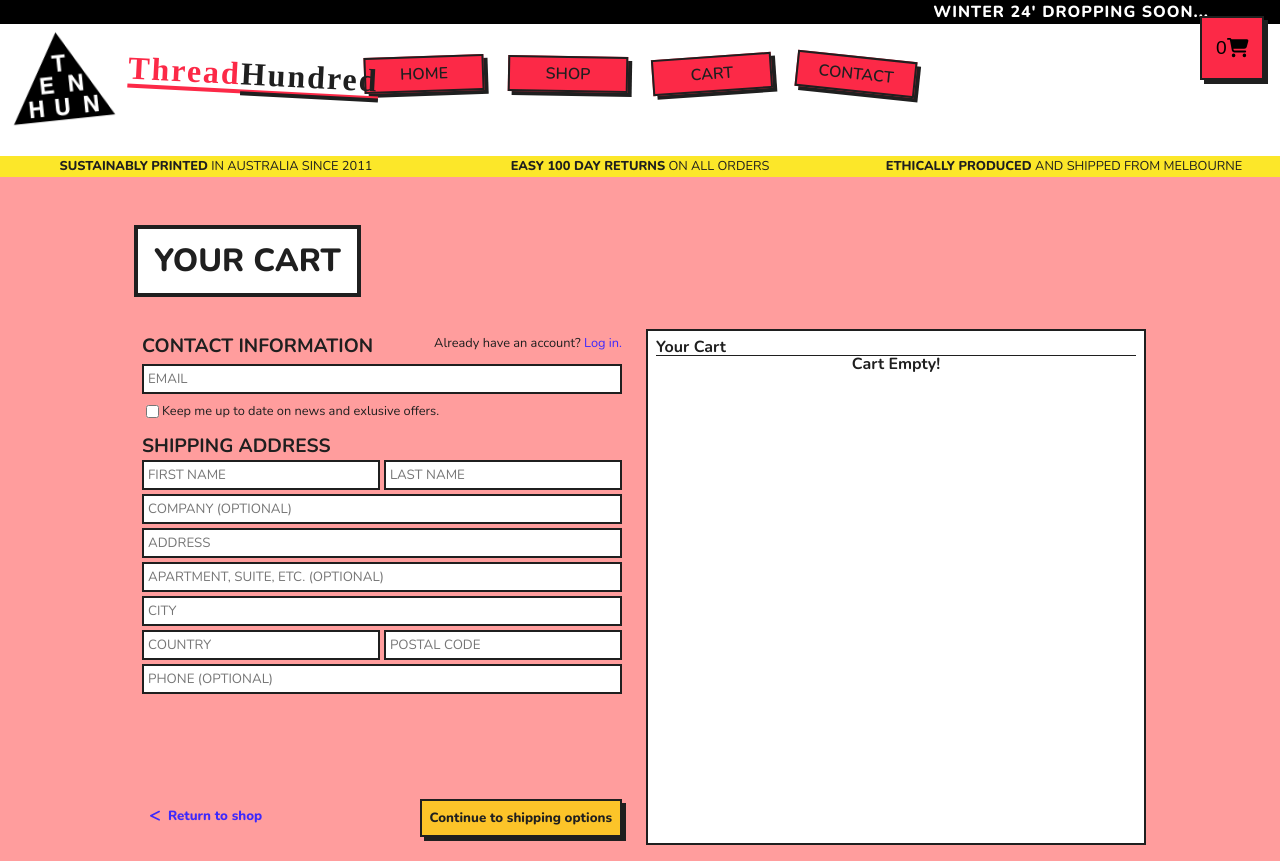
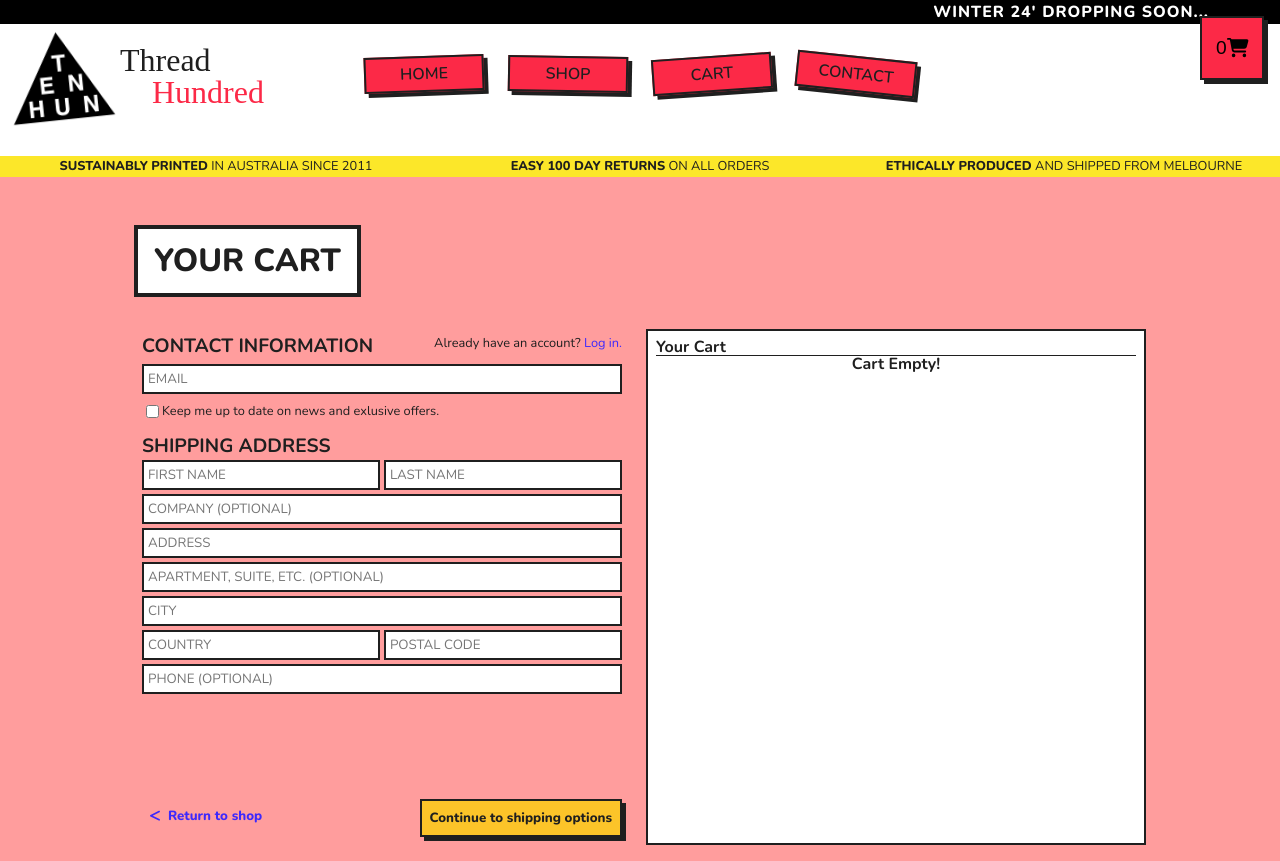
Before and after one commit to williamalowe/ThreadHundred, a React (Vite) app: page /cart in a window 1280 px wide. Built offline with nearby package versions, Linux system fonts and the light colour scheme; a web font is replaced by a local one.

Commit message:
styles: update logo

```diff
--- a/src/components/Logo/Logo.jsx
+++ b/src/components/Logo/Logo.jsx
@@ -5,7 +5,10 @@ const Logo = () => {
   return (
     <Link to={'/'} className={styles.logo}>
       <img src="/logo.png" alt="" />
-      <h3>Thread<span>Hundred</span></h3>
+      <div>
+        <div>Thread</div>
+        <div>Hundred</div>
+      </div>
     </Link>
   )
 }
--- a/src/components/Logo/Logo.module.css
+++ b/src/components/Logo/Logo.module.css
@@ -4,25 +4,21 @@
   top: 1rem;
   display: flex;
   align-items: center;
-  gap: 0.5rem;
   text-decoration: none;
 }
 .logo > img {
   height: 120px;
   transform: rotate(-6deg);
 }
-.logo > h3, .logo > h3 > span {
+.logo > div {
+  display: flex;
+  flex-direction: column;
+}
+.logo > div > div {
   font-family: var(--header-text);
   font-size: 2rem;
-  letter-spacing: 2px;
-  border-bottom: 4px solid var(--text-color);
+}
+.logo > div > div:last-child {
   color: var(--button-color);
-  border-bottom: 4px solid var(--button-color);
+  padding-left: 2rem
 }
-.logo > h3 {
-  transform: rotate(3deg);
-}
-.logo > h3 > span {
-  color: var(--text-color);
-  border-bottom: 4px solid var(--text-color);
-}
```
